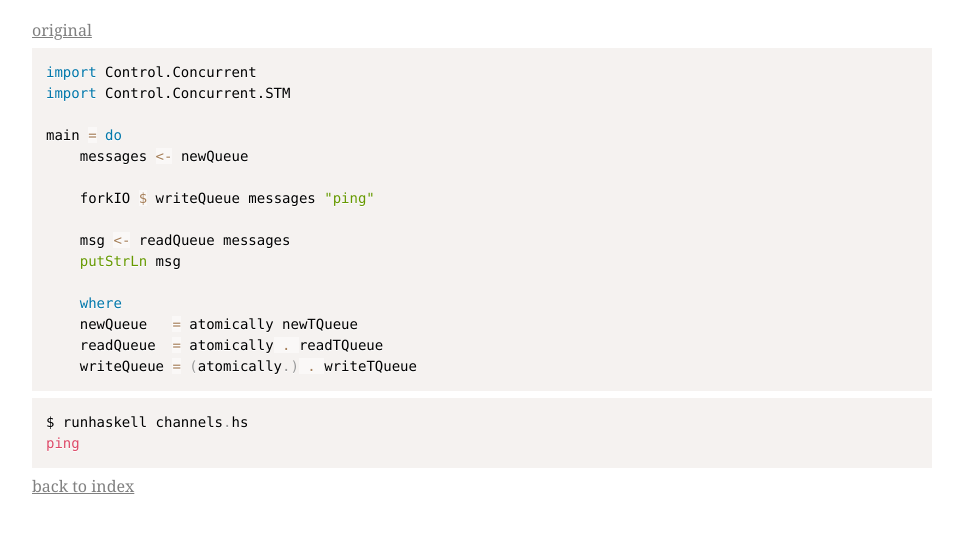
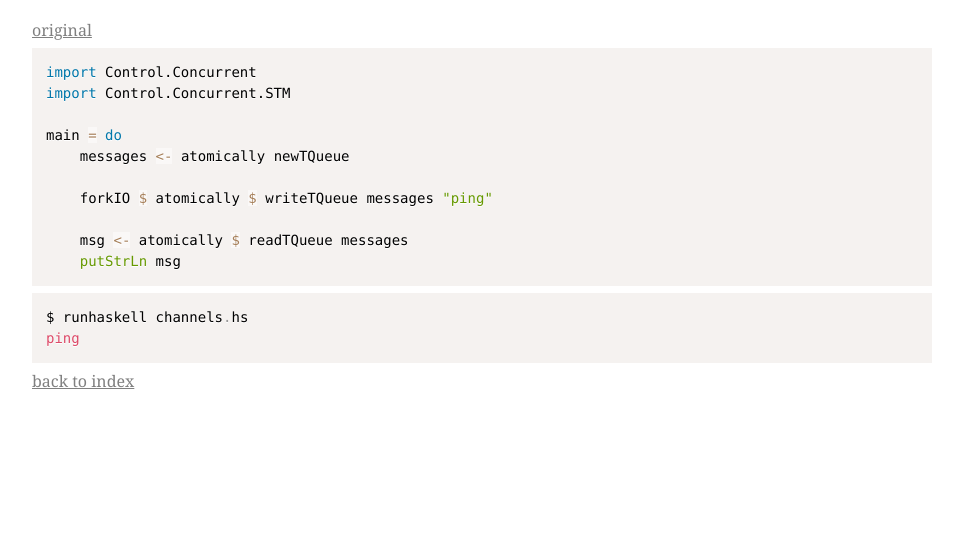
Before and after one commit to lotz84/haskellbyexample, a plain HTML site: page ex/channels.html in a window 1280 px wide. Shown: the part 67-600 px from the top of the page, without its empty margins (158-1121 px from the left). Drawn offline with Linux system fonts and the light colour scheme.

Commit message:
merge "Shorten channels example"

```diff
--- a/ex/channels.html
+++ b/ex/channels.html
@@ -2,17 +2,12 @@
 import Control.Concurrent.STM
 
 main = do
-    messages &lt;- newQueue
+    messages &lt;- atomically newTQueue
 
-    forkIO $ writeQueue messages &quot;ping&quot;
+    forkIO $ atomically $ writeTQueue messages &quot;ping&quot;
 
-    msg &lt;- readQueue messages
+    msg &lt;- atomically $ readTQueue messages
     putStrLn msg
-
-    where
-    newQueue   = atomically newTQueue
-    readQueue  = atomically . readTQueue
-    writeQueue = (atomically.) . writeTQueue
 </code></pre>
 <pre><code class="language-bash">$ runhaskell channels.hs
 ping
```
